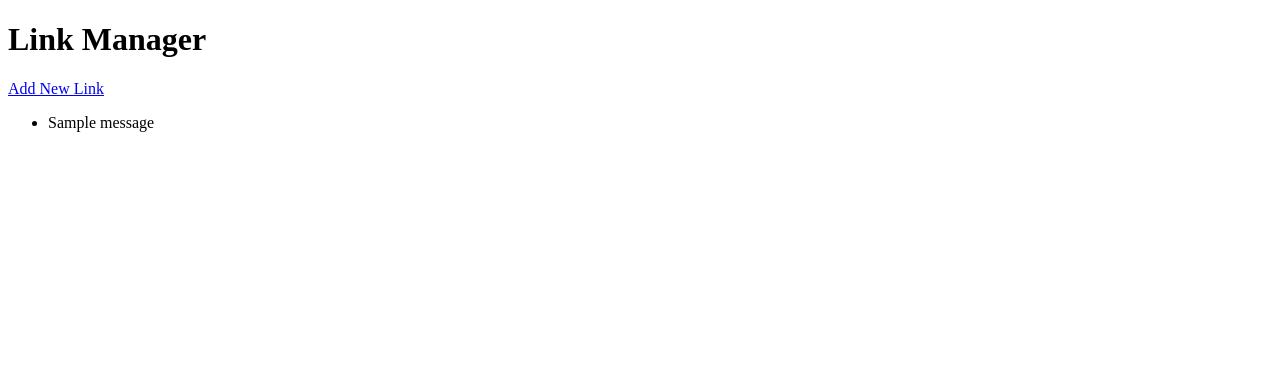
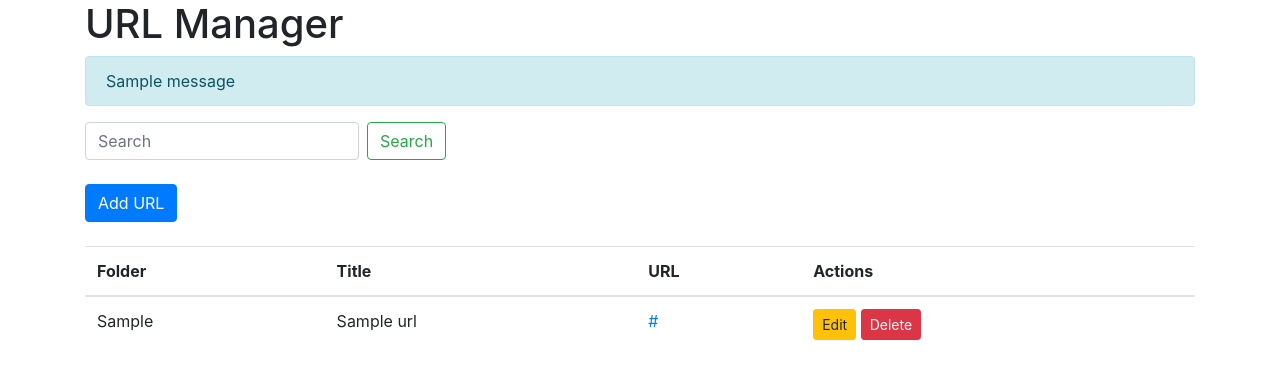
Before and after one commit to Danielzapirtan/link_manager, a Flask app: page / in a window 1280 px wide. Shown: the top 379 px of the page. Run offline with Flask 3, Linux system fonts and the light colour scheme; tables that the repository leaves empty hold one stand-in row (values such as "Sample post"); one stand-in notice (Sample message) is shown; some libraries are stand-ins or nearby versions.

Commit message:
Update index.html

```diff
--- a/templates/index.html
+++ b/templates/index.html
@@ -1,29 +1,48 @@
 <!DOCTYPE html>
-<html lang="en">
+<html>
 <head>
-    <meta charset="UTF-8">
-    <meta name="viewport" content="width=device-width, initial-scale=1.0">
-    <title>Link Manager</title>
-</head>
+    <title>URL Manager</title>
+    <link rel="stylesheet" href="https://stackpath.bootstrapcdn.com/bootstrap/4.5.2/css/bootstrap.min.css"> </head>
 <body>
-    <h1>Link Manager</h1>
-    <a href="{{ url_for('add_link') }}">Add New Link</a>
-    <ul>
-        {% for link in links %}
-            <li>
-                <strong>{{ link[1] }}</strong>: <a href="{{ link[2] }}" target="_blank">{{ link[2] }}</a>
-                <a href="{{ url_for('delete_link', id=link[0]) }}" style="color: red;">Delete</a>
-            </li>
-        {% endfor %}
-    </ul>
-    {% with messages = get_flashed_messages() %}
-        {% if messages %}
-            <ul>
+    <div class="container">
+        <h1>URL Manager</h1>
+
+        {% with messages = get_flashed_messages() %}
+            {% if messages %}
                 {% for message in messages %}
-                    <li>{{ message }}</li>
+                    <div class="alert alert-info">{{ message }}</div>
                 {% endfor %}
-            </ul>
-        {% endif %}
-    {% endwith %}
+            {% endif %}
+        {% endwith %}
+
+        <form class="form-inline" action="{{ url_for('search_urls') }}" method="GET">
+            <input class="form-control mr-sm-2" type="search" name="q" placeholder="Search" aria-label="Search" value="{% if search_query %}{{ search_query }}{% endif %}">
+            <button class="btn btn-outline-success my-2 my-sm-0" type="submit">Search</button>
+        </form>
+        <br>
+
+        <a href="{{ url_for('add_url') }}" class="btn btn-primary">Add URL</a><br><br>
+
+        <table class="table">
+            <thead>
+                <tr>
+                    <th>Folder</th>
+                    <th>Title</th>
+                    <th>URL</th>
+                    <th>Actions</th>
+                </tr>
+            </thead>
+            <tbody>
+                {% for url in urls %}
+                <tr>
+                    <td>{{ url[1] }}</td>  <td>{{ url[2] }}</td>  <td><a href="{{ url[3] }}" target="_blank">{{ url[3] }}</a></td>  <td>
+                        <a href="{{ url_for('edit_url', id=url[0]) }}" class="btn btn-sm btn-warning">Edit</a>
+                        <a href="{{ url_for('delete_url', id=url[0]) }}" class="btn btn-sm btn-danger" onclick="return confirm('Are you sure you want to delete this URL?')">Delete</a>
+                    </td>
+                </tr>
+                {% endfor %}
+            </tbody>
+        </table>
+    </div>
 </body>
 </html>
```
